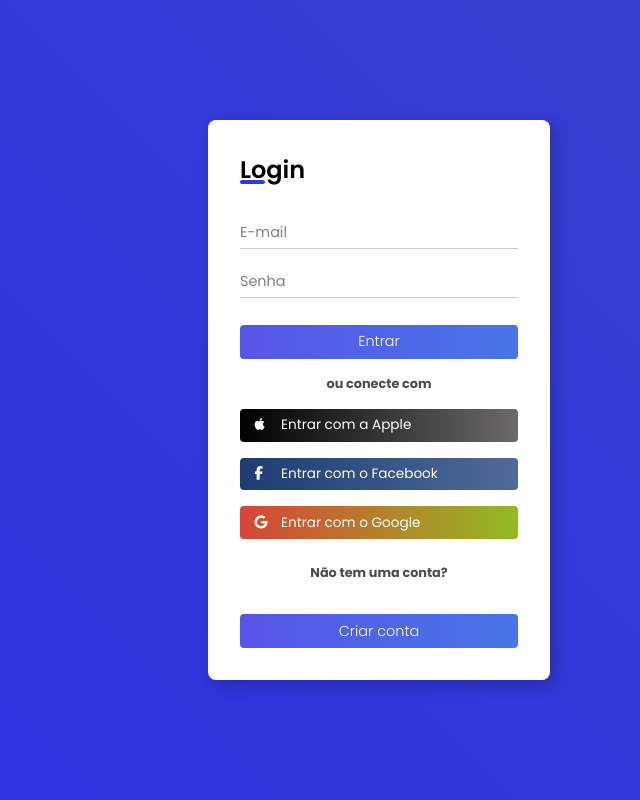
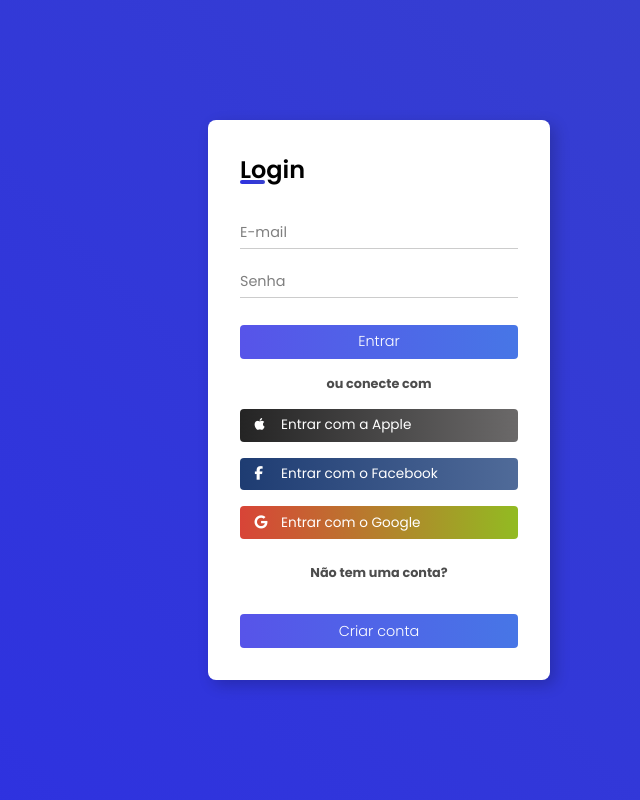
Before and after one commit to AlessandroSousaa/tela-de-login, a plain HTML site: page index.html in a window 1280 px wide. Shown: the whole page, without its empty margins (261-901 px from the left). Drawn offline with Linux system fonts and the light colour scheme.

Commit message:
Update style.css

```diff
--- a/style.css
+++ b/style.css
@@ -146,7 +146,7 @@ form input[type="submit"]:hover {
 }
 
 .footer .social-field.apple {
-    background: linear-gradient(to right, #000000, #6b6969);
+    background: linear-gradient(to right, #242424, #6b6969);
 }
 
 .footer .social-field.facebook {
```
